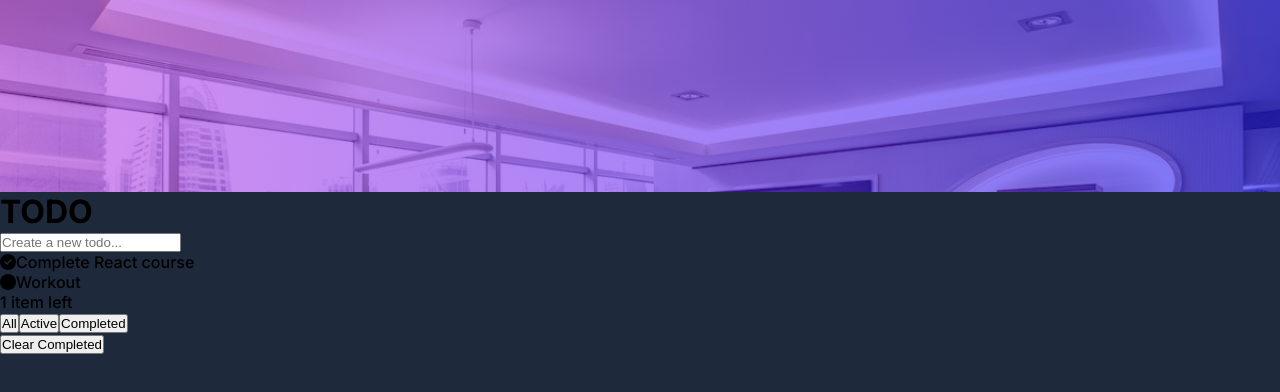
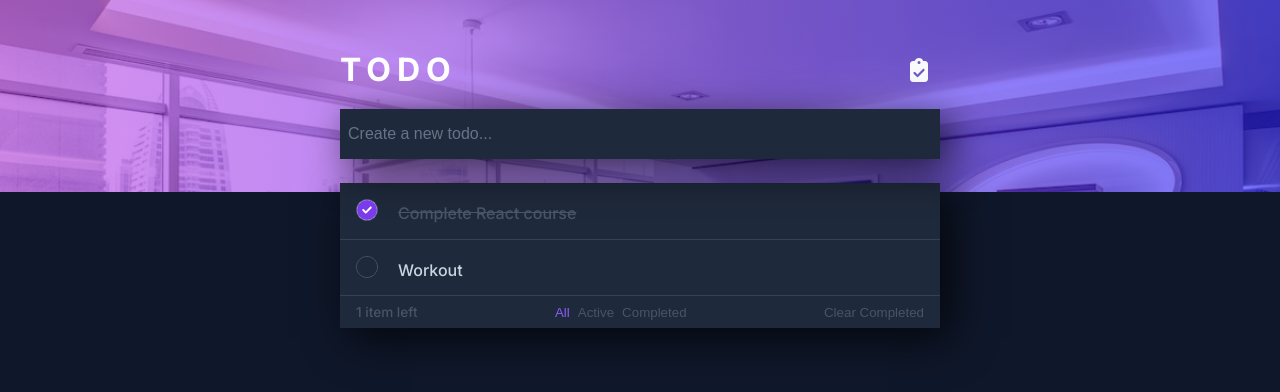
Before and after one commit to grefelnable/todo-list-grefel, a React (Create React App) app: page / in a window 1280 px wide. Shown: the top 392 px of the page. Built offline with nearby package versions, Linux system fonts and the light colour scheme.

Commit message:
added variables

```diff
--- a/src/App.js
+++ b/src/App.js
@@ -1,7 +1,11 @@
 import React from "react"
 import "./App.scss"
 import { FontAwesomeIcon } from "@fortawesome/react-fontawesome"
-import { faCircleCheck, faCircle } from "@fortawesome/free-solid-svg-icons"
+import {
+  faCircleCheck,
+  faCircle,
+  faClipboardCheck,
+} from "@fortawesome/free-solid-svg-icons"
 
 function App() {
   return (
@@ -13,9 +17,14 @@ function App() {
         {/* header title */}
         <header className="todo__header">
           <h1 className="todo__header-title">TODO</h1>
+          <FontAwesomeIcon
+            icon={faClipboardCheck}
+            className="todo__header__icon"
+          />
         </header>
         {/* end of header title */}
         {/* todo input */}
+
         <input
           type="text"
           placeholder="Create a new todo... "
@@ -23,38 +32,43 @@ function App() {
         ></input>
         {/* end of todo input */}
         {/* todo list */}
+        <div className="todo-list-container">
           <ul className="todo__list">
-          <li className="todo__item">
+            <li className="todo__item todo__complete">
               <FontAwesomeIcon
                 icon={faCircleCheck}
-              className="todo__circle-check"
+                className="todo__item__circle-check"
               />
               Complete React course
             </li>
             <li className="todo__item">
-            <FontAwesomeIcon icon={faCircle} className="todo__circle-check" />
+              <FontAwesomeIcon
+                icon={faCircle}
+                className="todo__item__circle-check"
+              />
               Workout
             </li>
           </ul>
           {/* end of todo list */}
           {/* todo footer */}
           <footer className="todo__footer">
-          <p className="todo__items-left">1 item left</p>
-          <section className="todo__btns">
-            <button type="button" className="todo__btn-all">
+            <p className="todo__footer__items-left">1 item left</p>
+            <section className="todo__footer__btns">
+              <button type="button" className="btn__all btn btn-active">
                 All
               </button>
-            <button type="button" className="todo__btn-active">
+              <button type="button" className="btn__active btn">
                 Active
               </button>
-            <button type="button" className="todo__btn-completed">
+              <button type="button" className="btn__completed btn">
                 Completed
               </button>
             </section>
-          <button type="button" className="todo__btn-clear">
+            <button type="button" className="todo__btn-clear btn">
               Clear Completed
             </button>
           </footer>
+        </div>
       </main>
     </div>
   )
--- a/src/App.scss
+++ b/src/App.scss
@@ -1,8 +1,21 @@
 @import "./variables";
-
+//global btn
+.btn {
+  cursor: pointer;
+  background: none;
+  border: none;
+  color: $grey-600;
+  transition: $transition;
+  &:hover {
+    color: $clr-500;
+  }
+}
+.btn-active {
+  color: $clr-500;
+}
 .container {
   height: 100vh;
-  background-color: $grey-800;
+  background-color: $grey-900;
 
   .img-container {
     width: 100%;
@@ -29,3 +42,91 @@
     object-fit: cover;
   }
 }
+
+//main
+.todo {
+  color: $grey-50;
+  position: absolute;
+  top: 50px;
+  left: 50%;
+  transform: translateX(-50%);
+  width: 90vw;
+  max-width: 600px;
+  margin: 0 auto;
+  &__header {
+    margin-bottom: 1.25em;
+    display: flex;
+    align-items: center;
+    justify-content: space-between;
+    &-title {
+      color: white;
+      letter-spacing: 6px;
+    }
+    &__icon {
+      font-size: 1.5rem;
+      padding-right: 0.5em;
+    }
+  }
+  &__textInput {
+    padding: 1em 0.5em;
+    font-size: 1rem;
+    width: 100%;
+    outline-color: $clr-500;
+    border: none;
+    color: white;
+    background-color: $grey-800;
+    box-shadow: 10px 10px 41px 0px rgba(0, 0, 0, 0.75);
+    margin-bottom: 1.5em;
+
+    &::placeholder {
+      color: $grey-500;
+    }
+  }
+
+  .todo-list-container {
+    box-shadow: 10px 10px 41px 0px rgba(0, 0, 0, 0.75);
+  }
+
+  &__list {
+    color: $grey-300;
+  }
+  &__item {
+    list-style: none;
+    padding: 1em 1em;
+    background-color: $grey-800;
+    border-bottom: 1.5px solid $grey-700;
+
+    &__circle-check {
+      font-size: 1.25rem;
+      margin-right: 1em;
+      color: $grey-800;
+      border: 1px solid $grey-600;
+      border-radius: 50%;
+    }
+  }
+  &__footer {
+    color: $grey-600;
+    background-color: $grey-800;
+    padding: 0.5em 1em;
+    display: flex;
+    justify-content: space-between;
+
+    &__items-left {
+      font-size: 0.85rem;
+    }
+    &__btns {
+      display: flex;
+      justify-content: space-between;
+      gap: 0.5em;
+    }
+  }
+}
+//todo complete
+.todo__complete {
+  color: $grey-600;
+  text-decoration: line-through;
+  .todo__item__circle-check {
+    color: $clr-600;
+    background: white;
+  }
+}
--- a/src/_variables.scss
+++ b/src/_variables.scss
@@ -20,4 +20,5 @@ $grey-700: #334155;
 $grey-800: #1e293b;
 $grey-900: #0f172a;
 
-$white: #fff;
+//rest of variables
+$transition: all 250ms cubic-bezier(0.25, 0.46, 0.45, 0.94) 0s;
```
Lines whose indentation alone changed are shown as unchanged.
